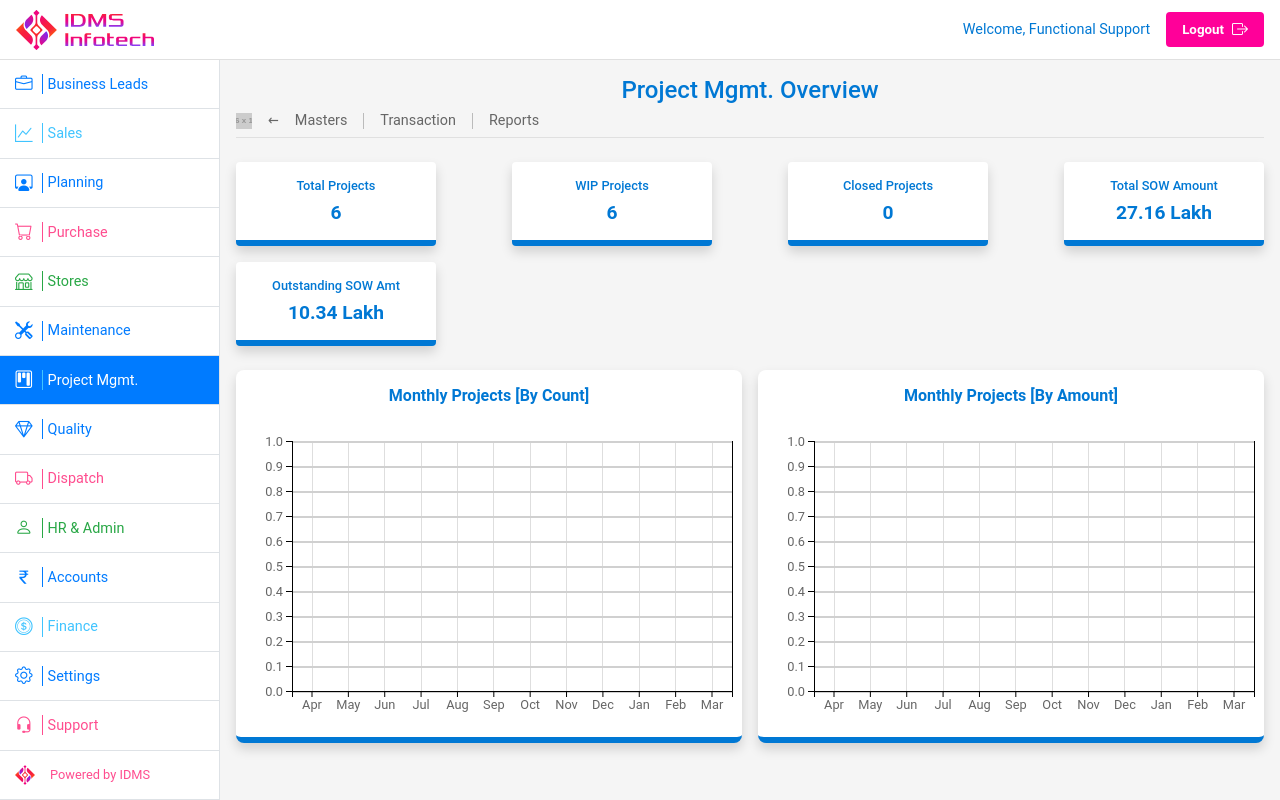
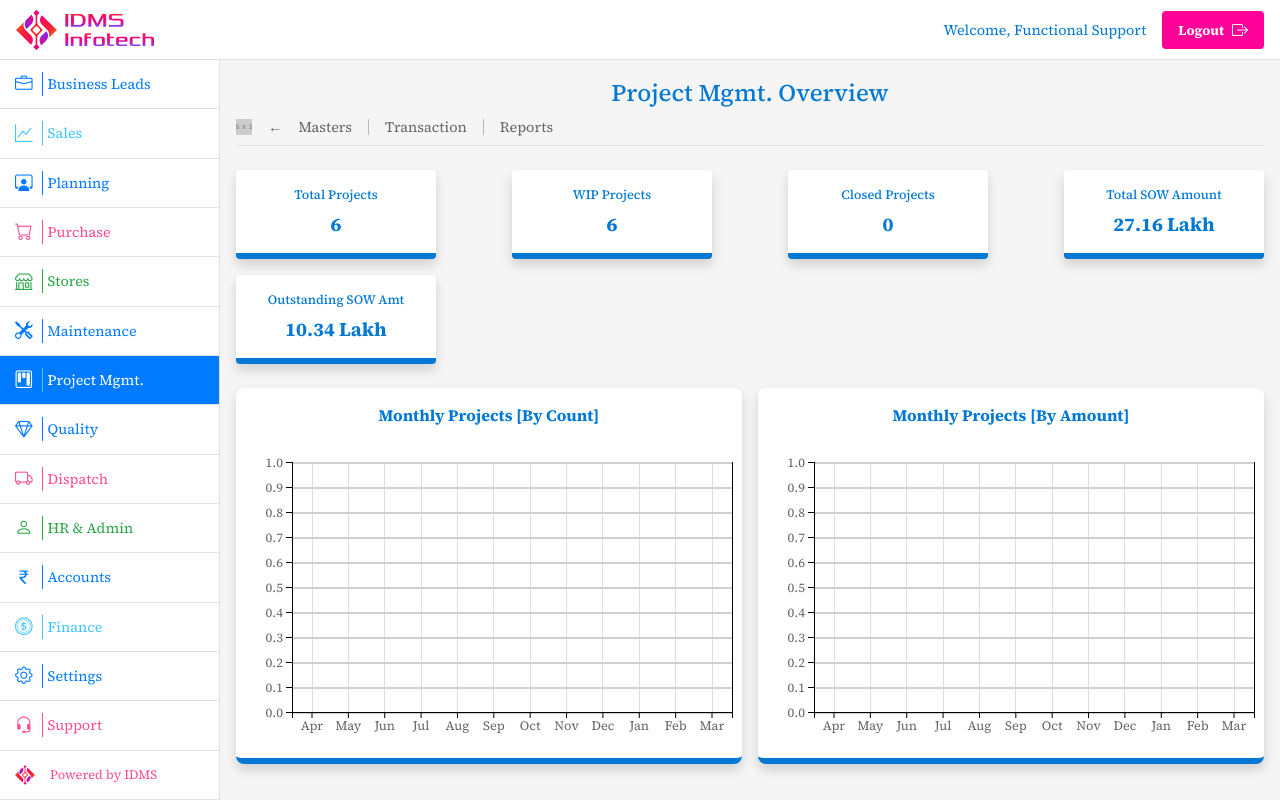
Before and after one commit to InverseXenon/idms-landing-page, a React (Create React App) app: page / in a window 1280 px wide. Built offline with nearby package versions, Linux system fonts and the light colour scheme.

Commit message:
Update App: Use Source Serif 4 font as a distinct alternative to Times New Roman

```diff
--- a/src/App.css
+++ b/src/App.css
@@ -1,8 +1,10 @@
+@import url('https://fonts.googleapis.com/css2?family=Source+Serif+4:wght@400;500;700&display=swap');
+
 * {
   margin: 0;
   padding: 0;
   box-sizing: border-box;
-  font-family: "Roboto", "Segoe UI", Tahoma, Geneva, Verdana, sans-serif;
+  font-family: "Source Serif 4", "Georgia", "Times New Roman", serif; /* Updated to Source Serif 4 */
 }
 
 .app {
@@ -239,6 +241,7 @@
 .breadcrumb-icon {
   width: 16px;
   height: 16px;
+  display: block;
 }
 
 .breadcrumb-arrow {
```
